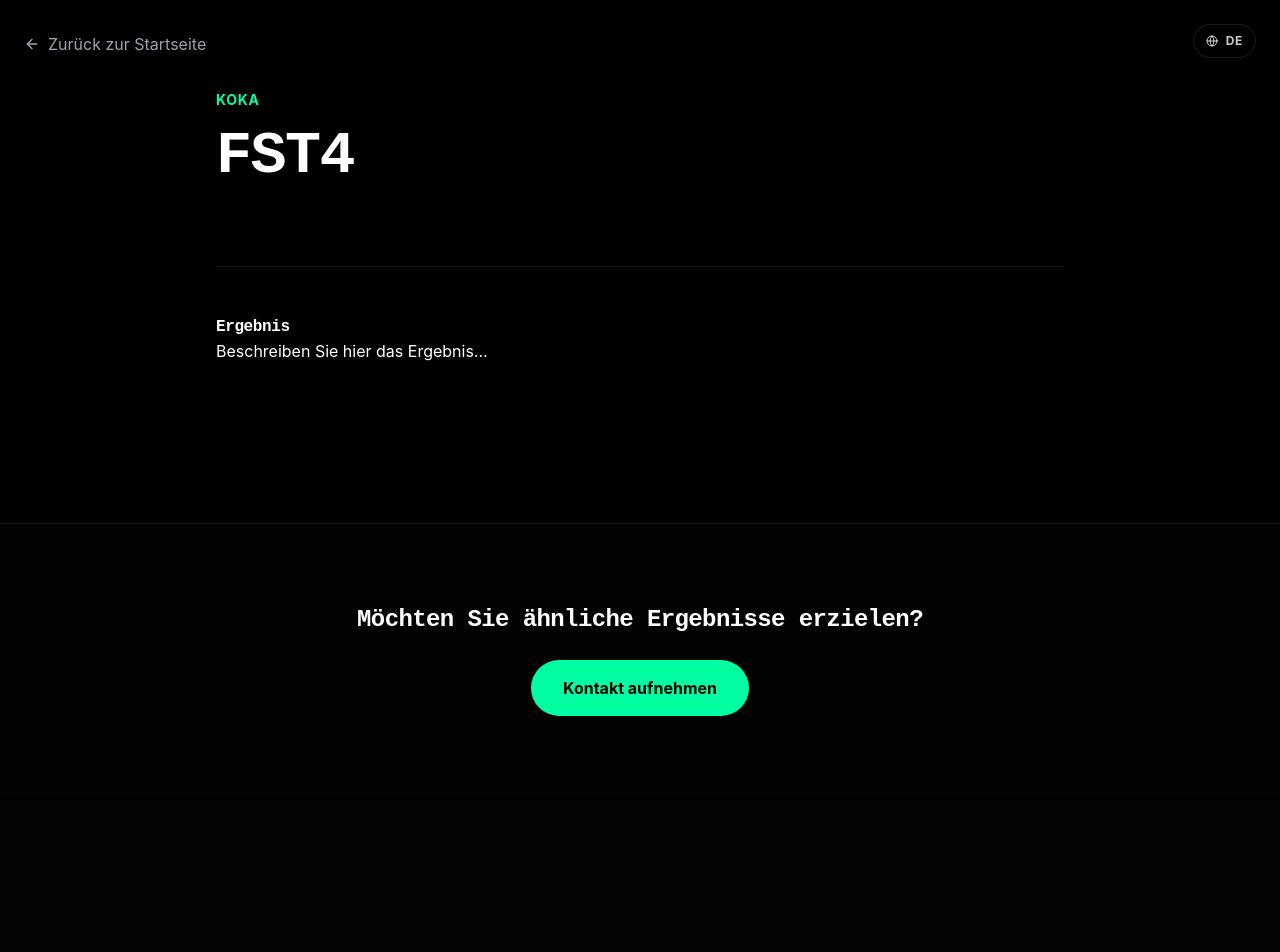
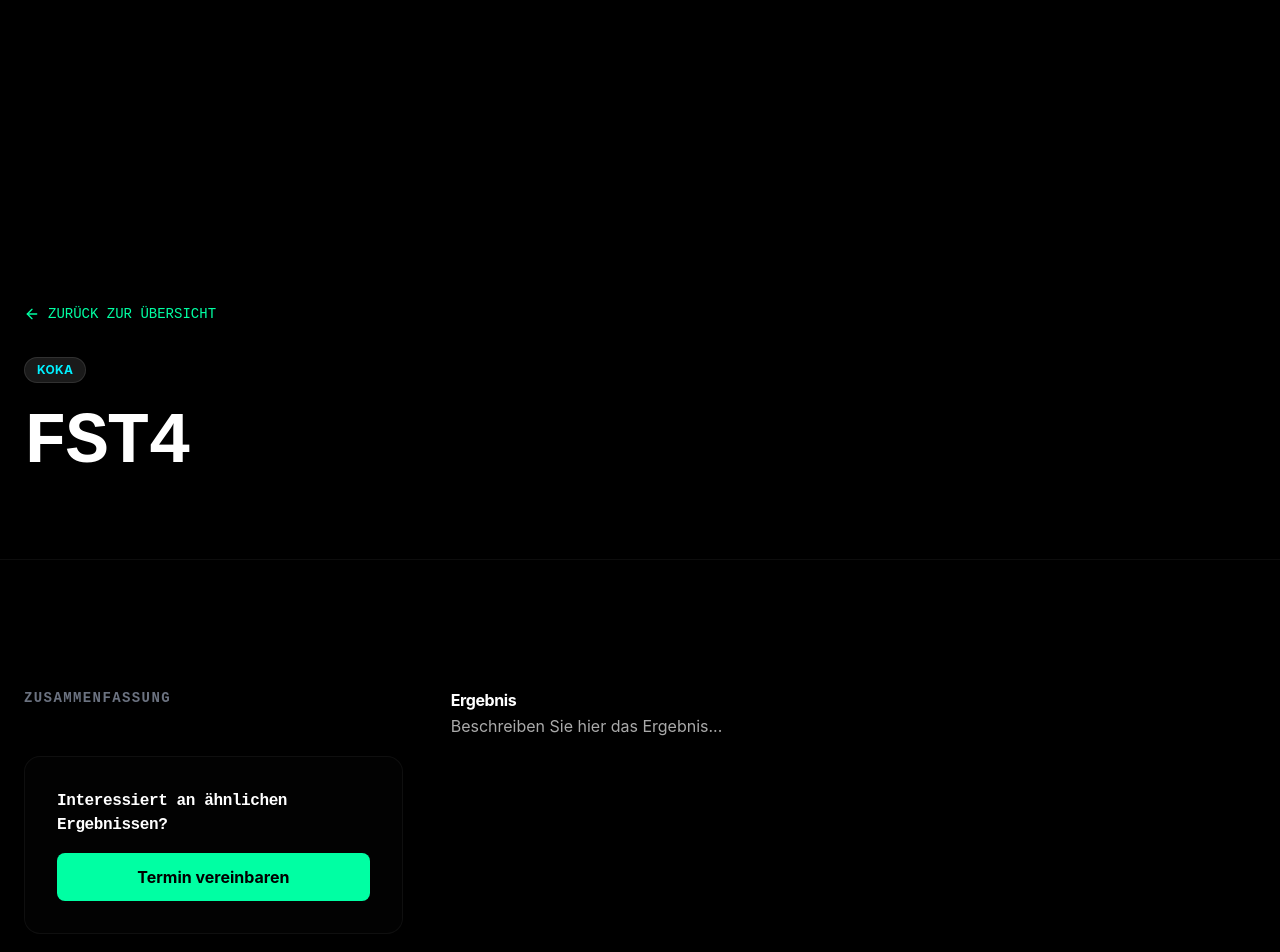
Before and after one commit to bseckin/landingpage, a React (Vite) app: page /case-study/fst4 in a window 1280 px wide. Shown: the top 952 px of the page. Before the commit the page ends 800 px from the top, so only its background shows below. Built offline with nearby package versions, Linux system fonts and the light colour scheme; no server answers.

Commit message:
Update Fallstudie design

```diff
--- a/src/App.tsx
+++ b/src/App.tsx
@@ -12,27 +12,23 @@
 import LanguageToggle from './components/LanguageToggle';
 
 
-function LandingPage() {
-  return (
-    <div className="min-h-screen bg-black text-white selection:bg-primary selection:text-black">
-      <Hero />
-      <ProblemGrid />
-      <Services />
-      <CaseStudyGrid />
-      <About />
-      <Process />
-      <Footer />
-    </div>
-  );
-}
-
 function App() {
   return (
     <LanguageProvider>
-      <LanguageToggle />
       <BrowserRouter>
         <Routes>
-          <Route path="/" element={<LandingPage />} />
+          <Route path="/" element={
+            <div className="min-h-screen bg-black text-white selection:bg-primary selection:text-black">
+              <LanguageToggle />
+              <Hero />
+              <ProblemGrid />
+              <Services />
+              <CaseStudyGrid />
+              <About />
+              <Process />
+              <Footer />
+            </div>
+          } />
           <Route path="/admin" element={<Admin />} />
           <Route path="/case-study/:id" element={<CaseStudy />} />
         </Routes>
--- a/src/components/CaseStudyGrid.tsx
+++ b/src/components/CaseStudyGrid.tsx
@@ -65,7 +65,7 @@
     const centerClass = caseStudies.length < 3 ? 'md:justify-center' : '';
 
     return (
-        <section className="py-20 md:py-32 bg-black relative border-t border-white/5" id="case-studies">
+        <section className="py-20 md:py-32 bg-[#050505] relative border-t border-white/5" id="case-studies">
             <div className="container mx-auto px-6 mb-12 flex justify-between items-end">
                 <div>
                     <h2 className="text-3xl md:text-5xl font-bold text-white mb-6 font-sans tracking-tight">
--- a/src/components/ProblemGrid.tsx
+++ b/src/components/ProblemGrid.tsx
@@ -3,7 +3,7 @@
 const ProblemGrid = () => {
     const { t } = useLanguage();
     return (
-        <section className="py-20 md:py-32 bg-black relative border-t border-white/5">
+        <section className="py-20 md:py-32 bg-[#050505] relative border-t border-white/5">
             <div className="container mx-auto px-6">
                 <div className="mb-16 md:mb-24 text-center md:text-left">
                     <h2 className="text-3xl md:text-5xl font-bold text-white tracking-tight mb-6 font-sans">
--- a/src/components/Process.tsx
+++ b/src/components/Process.tsx
@@ -7,7 +7,7 @@
     const { t } = useLanguage();
 
     return (
-        <section className="py-20 md:py-32 bg-black relative border-t border-white/5 overflow-hidden">
+        <section className="py-20 md:py-32 bg-[#050505] relative border-t border-white/5 overflow-hidden">
             {/* Centered Vertical Line (Desktop only) */}
             <div className="absolute left-1/2 top-0 bottom-0 w-px bg-gradient-to-b from-transparent via-primary/20 to-transparent -translate-x-1/2 hidden md:block" />
 
--- a/src/components/Services.tsx
+++ b/src/components/Services.tsx
@@ -3,7 +3,7 @@
 const Services = () => {
     const { t } = useLanguage();
     return (
-        <section className="py-20 md:py-32 bg-black relative border-t border-white/5">
+        <section className="py-20 md:py-32 bg-[#080808] relative border-t border-white/5">
             <div className="container mx-auto px-6">
                 <div className="mb-16 md:mb-24 text-center md:text-left">
                     <h2 className="text-3xl md:text-5xl font-bold text-white tracking-tight mb-6 font-sans">
--- a/src/routes/CaseStudy.tsx
+++ b/src/routes/CaseStudy.tsx
@@ -1,32 +1,33 @@
-import { useState, useEffect } from 'react';
+import { useEffect, useState } from 'react';
 import { useParams, Link } from 'react-router-dom';
 import { ArrowLeft, Loader } from 'lucide-react';
+import { motion } from 'framer-motion';
 
-export default function CaseStudy() {
-    const { id } = useParams();
-    const [data, setData] = useState<any>(null);
+type CaseStudyData = {
+    title: string;
+    client: string;
+    summary: string;
+    image: string;
+    content: string; // HTML content from Rich Text Editor
+};
+
+const CaseStudy = () => {
+    const { id } = useParams<{ id: string }>();
+    const [data, setData] = useState<CaseStudyData | null>(null);
     const [loading, setLoading] = useState(true);
     const [error, setError] = useState(false);
 
     useEffect(() => {
-        fetch(`/case-studies/${id}.json`) // Assuming Vite copies public/admin content or we use the API?
-        // actually for production/dev Vite, dynamic JSON import is tricky if not in public.
-        // BUT: our json-server.js serves /api/... Let's use that for consistent fetching,
-        // OR simpler: Vite imports.
-        // Given the architecture: Frontend fetches from where?
-        // If "build" happens, these JSONs should probably be in public/content to be fetchable via HTTP,
-        // OR we just import them via a dynamic import glob map?
-        // For now, let's try the backend API for dev, but for production this needs a strategy.
-        // Wait, the user wants a static site output usually?
-        // If so, we should probably read these files at build time or fetch from public.
-        // Let's assume for now we fetch from the running API server (same as admin) or just fetch the file if it's in public.
-        // Checking project structure: src/content/case-studies/...
-        // These are NOT in public. So `fetch('/src/content/...')` won't work in prod.
-        // Dynamic import is best for Vite: import(`../content/case-studies/${id}.json`)
+        const loadCaseStudy = async () => {
+            try {
+                // Dynamically import the JSON content
+                // Note: In a real build, we need to ensure these files are included in the bundle or fetched via API.
+                // For this static setup with glob imports, we might need a different approach if we want fully dynamic routing without a build step for new content.
+                // However, for now, we'll try to fetch it from the content directory assuming it's served or imported.
 
-        const load = async () => {
-            try {
-                // Vite dynamic import
+                // Strategy: Try to import heavily relies on Vite's glob import or dynamic import.
+                // Since `id` is dynamic, we can't use a simple `import`.
+
                 const modules = import.meta.glob('../content/case-studies/*.json');
                 const path = `../content/case-studies/${id}.json`;
 
@@ -34,67 +35,110 @@
                     const mod: any = await modules[path]();
                     setData(mod.default);
                 } else {
-                    throw new Error("Not found");
+                    throw new Error('Case Study not found');
                 }
-            } catch (e) {
-                console.error(e);
+            } catch (err) {
+                console.error(err);
                 setError(true);
             } finally {
                 setLoading(false);
             }
         };
-        load();
+
+        if (id) {
+            loadCaseStudy();
+        }
     }, [id]);
 
-    if (loading) return <div className="min-h-screen bg-black flex items-center justify-center text-white"><Loader className="animate-spin" /></div>;
-    if (error || !data) return <div className="min-h-screen bg-black flex items-center justify-center text-white">Fallstudie nicht gefunden.</div>;
+    if (loading) return (
+        <div className="min-h-screen bg-black flex items-center justify-center text-primary">
+            <Loader className="animate-spin w-8 h-8" />
+        </div>
+    );
+
+    if (error || !data) return (
+        <div className="min-h-screen bg-black flex flex-col items-center justify-center text-white p-6 text-center">
+            <h1 className="text-4xl font-bold mb-4">404</h1>
+            <p className="text-gray-400 mb-8">Fallstudie nicht gefunden.</p>
+            <Link to="/" className="text-primary hover:underline">Zurück zur Startseite</Link>
+        </div>
+    );
 
     return (
-        <div className="min-h-screen bg-black text-white selection:bg-primary selection:text-black">
-            {/* Header / Nav */}
-            <div className="container mx-auto px-6 py-8">
-                <Link to="/" className="inline-flex items-center gap-2 text-gray-400 hover:text-primary transition-colors">
-                    <ArrowLeft className="w-4 h-4" /> Zurück zur Startseite
-                </Link>
+        <main className="bg-black min-h-screen text-white selection:bg-primary selection:text-black">
+            {/* Hero Section */}
+            <section className="relative h-[60vh] md:h-[70vh] flex flex-col justify-end pb-20 border-b border-white/5 overflow-hidden">
+                {/* Background Image with Overlay */}
+                <div className="absolute inset-0 z-0">
+                    {data.image && (
+                        <img
+                            src={data.image}
+                            alt={data.title}
+                            className="w-full h-full object-cover opacity-40 grayscale"
+                        />
+                    )}
+                    <div className="absolute inset-0 bg-gradient-to-t from-black via-black/50 to-transparent" />
                 </div>
 
-            <article className="max-w-4xl mx-auto px-6 pb-20">
-                {/* Hero Image */}
-                {data.image && (
-                    <div className="w-full h-64 md:h-96 rounded-2xl overflow-hidden mb-12 border border-white/10">
-                        <img src={data.image} alt={data.title} className="w-full h-full object-cover" />
+                <div className="container mx-auto px-6 relative z-10">
+                    <Link to="/#case-studies" className="inline-flex items-center gap-2 text-sm font-mono text-primary mb-8 hover:text-white transition-colors">
+                        <ArrowLeft className="w-4 h-4" /> ZURÜCK ZUR ÜBERSICHT
+                    </Link>
+
+                    <motion.div
+                        initial={{ opacity: 0, y: 20 }}
+                        animate={{ opacity: 1, y: 0 }}
+                    >
+                        <div className="inline-block px-3 py-1 bg-white/10 border border-white/10 rounded-full text-secondary text-xs font-bold font-sans mb-6 tracking-wide backdrop-blur-sm">
+                            {data.client}
                         </div>
-                )}
+                        <h1 className="text-4xl md:text-6xl lg:text-7xl font-bold tracking-tight max-w-4xl">
+                            {data.title}
+                        </h1>
+                    </motion.div>
+                </div>
+            </section>
 
-                {/* Header Info */}
-                <div className="mb-12 border-b border-white/10 pb-12">
-                    <p className="text-primary tracking-wider uppercase text-sm font-bold mb-4">{data.client}</p>
-                    <h1 className="text-4xl md:text-6xl font-bold mb-8 leading-tight">{data.title}</h1>
-                    {data.summary && (
-                        <p className="text-xl text-gray-400 leading-relaxed max-w-2xl">
+            {/* Content Section */}
+            <section className="py-20 md:py-32">
+                <div className="container mx-auto px-6 grid grid-cols-1 lg:grid-cols-12 gap-12">
+                    {/* Sidebar / Context */}
+                    <div className="lg:col-span-4 space-y-12">
+                        <div>
+                            <h3 className="text-sm font-bold text-gray-500 uppercase tracking-widest mb-4">Zusammenfassung</h3>
+                            <p className="text-lg text-text-secondary leading-relaxed">
                                 {data.summary}
                             </p>
-                    )}
                         </div>
 
-                {/* Rich Text Content */}
-                <div className="prose prose-invert prose-lg max-w-none
-                    prose-headings:text-white prose-p:text-gray-300 prose-strong:text-white
-                    prose-a:text-primary prose-a:no-underline hover:prose-a:underline
-                    prose-img:rounded-xl prose-img:border prose-img:border-white/10">
-                    <div dangerouslySetInnerHTML={{ __html: data.content }} />
-                </div>
-            </article>
-
-            {/* Footer Call to Action (Simple) */}
-            <div className="border-t border-white/10 bg-surface/30 mt-20">
-                <div className="container mx-auto px-6 py-20 text-center">
-                    <h3 className="text-2xl font-bold mb-6">Möchten Sie ähnliche Ergebnisse erzielen?</h3>
-                    <Link to="/" className="inline-block bg-primary text-black px-8 py-4 rounded-full font-bold hover:bg-white transition-all transform hover:scale-105">
-                        Kontakt aufnehmen
+                        <div className="p-8 bg-surface/20 rounded-2xl border border-white/5">
+                            <h4 className="text-white font-bold mb-4">Interessiert an ähnlichen Ergebnissen?</h4>
+                            <Link to="/#contact" className="inline-flex items-center justify-center w-full px-6 py-3 bg-primary text-black font-bold rounded-lg hover:bg-primary/90 transition-all">
+                                Termin vereinbaren
                             </Link>
                         </div>
                     </div>
+
+                    {/* Main Content (Rich Text) */}
+                    <article className="lg:col-span-8 prose prose-invert prose-lg max-w-none">
+                        <style>{`
+                            .prose h1, .prose h2, .prose h3 { color: white; font-family: 'Inter', sans-serif; font-weight: 700; }
+                            .prose h2 { margin-top: 2em; margin-bottom: 1em; border-left: 2px solid #00ffa3; padding-left: 1rem; }
+                            .prose p { color: #aaa; line-height: 1.8; }
+                            .prose strong { color: white; }
+                            .prose ul li::marker { color: #00ffa3; }
+                            .prose a { color: #00ffa3; text-decoration: none; border-bottom: 1px solid rgba(0,255,163, 0.3); transition: border-color 0.2s; }
+                            .prose a:hover { border-bottom-color: #00ffa3; }
+                            .prose blockquote { border-left-color: #00ffa3; color: white; font-style: italic; background: rgba(255,255,255,0.03); padding: 1rem 1.5rem; border-radius: 0 0.5rem 0.5rem 0; }
+                        `}</style>
+                        <div dangerouslySetInnerHTML={{ __html: data.content }} />
+                    </article>
                 </div>
+            </section>
+
+            {/* Next Steps / Footer CTA is handled by the global footer, but we might want a specific CTA here too */}
+        </main>
     );
-}
+};
+
+export default CaseStudy;
```
Also changed, not shown: src/components/RichTextEditor.tsx (+71 -8 lines). Lines whose indentation alone changed are shown as unchanged.
